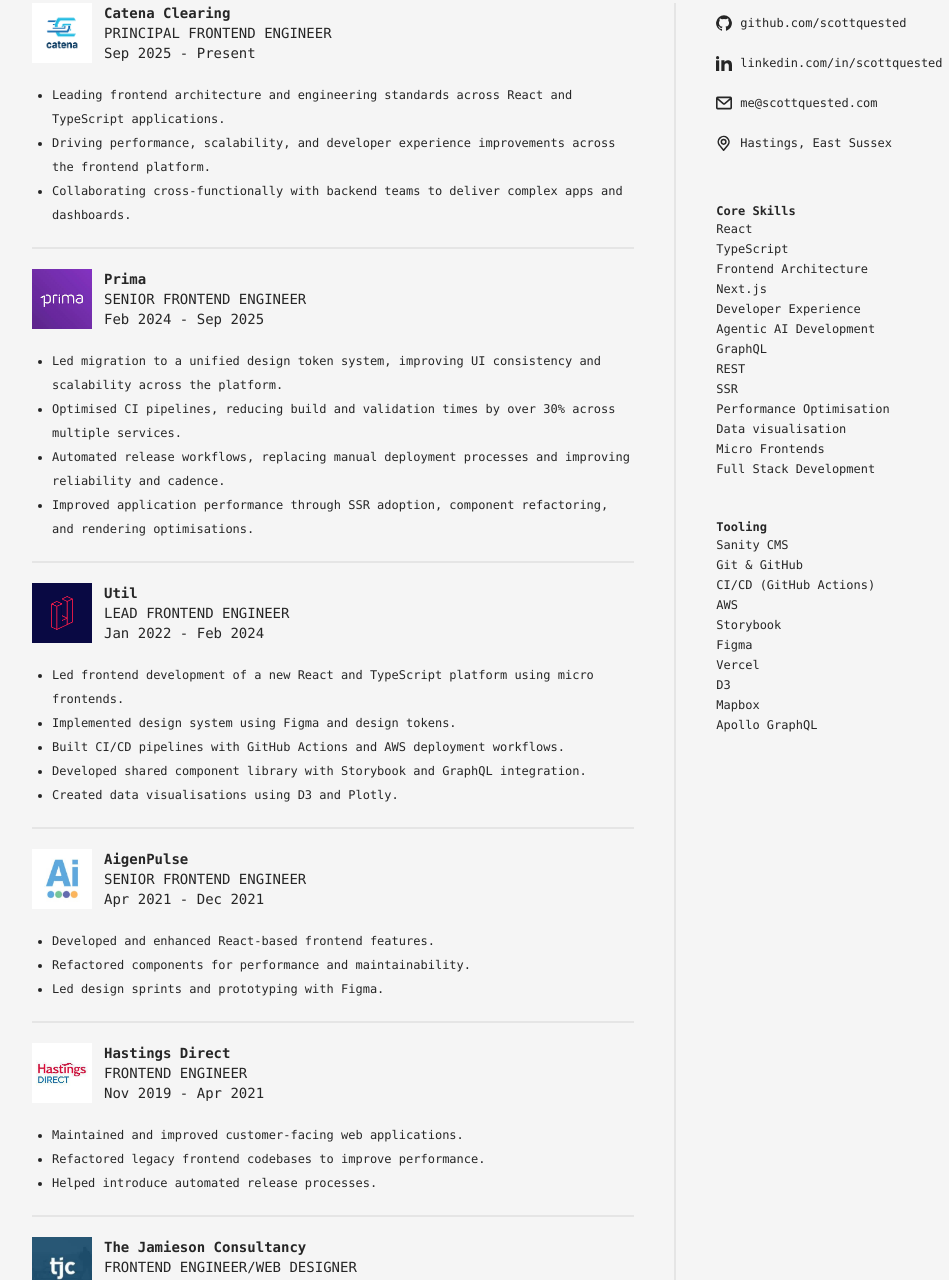
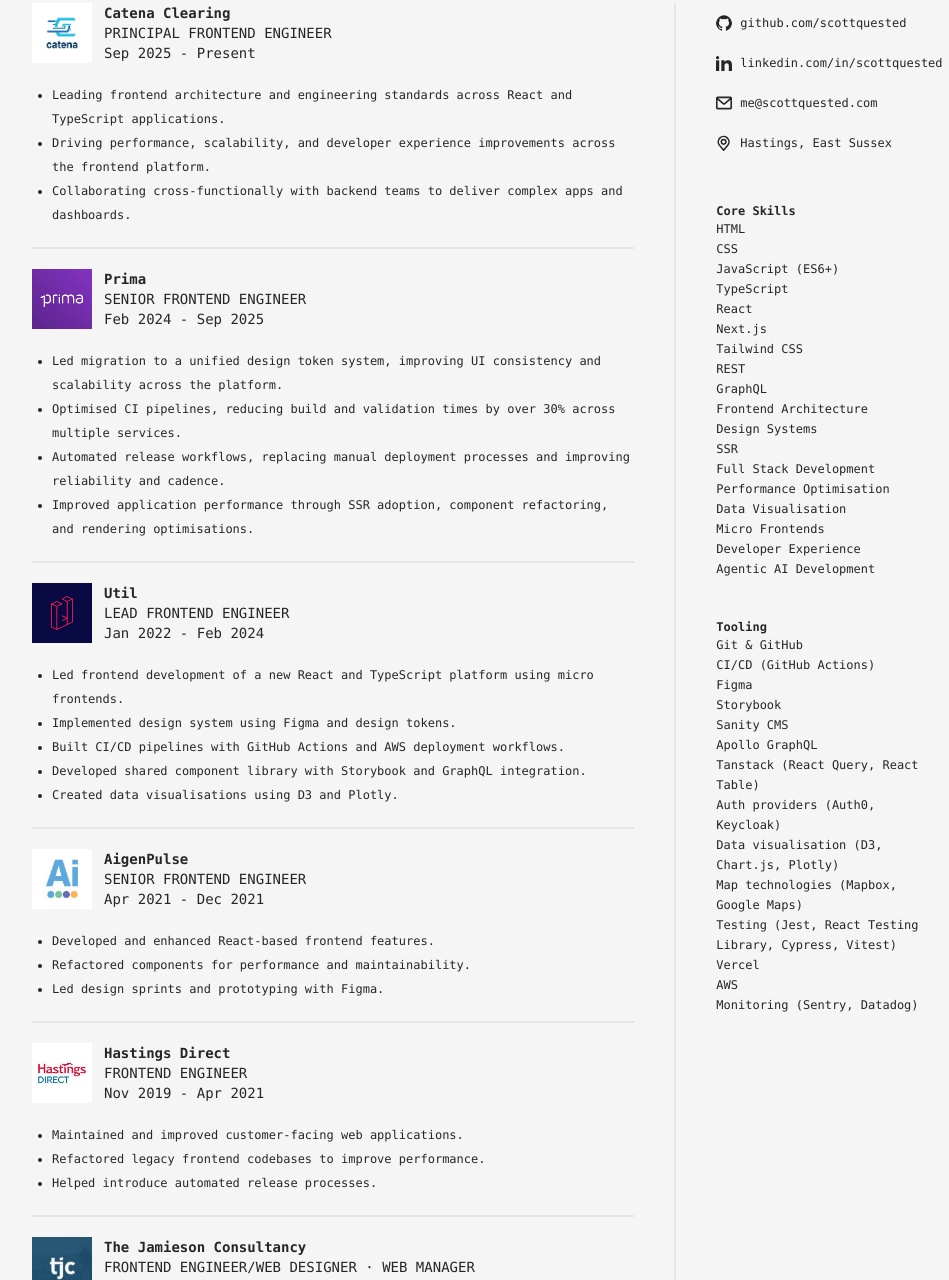
Before and after one commit to scottquested/cv, a website: page index.html in a window 1280 px wide. Shown: the part 425-1705 px from the top of the page, without its empty margins (153-1102 px from the left). Drawn offline with Linux system fonts and the light colour scheme.

Commit message:
feat: update job title and enhance skills and tooling sections in index.html

```diff
--- a/index.html
+++ b/index.html
@@ -214,7 +214,7 @@
 					/>
 					<div class="text-sm">
 						<h3 class="font-semibold">The Jamieson Consultancy</h3>
-						<h4 class="uppercase">Frontend Engineer/Web Designer</h4>
+						<h4 class="uppercase">Frontend Engineer/Web Designer · Web Manager</h4>
 						<time>Aug 2014 - Nov 2019</time>
 					</div>
 				</div>
@@ -344,34 +344,56 @@
 			<section class="mb-10">
 				<h3 class="font-semibold">Core Skills</h3>
 				<ul class="leading-5">
+					<li>HTML</li>
+					<li>CSS</li>
+					<li>JavaScript (ES6+)</li>
+					<li>TypeScript</li>
+
 					<li>React</li>
-					<li>TypeScript</li>
+					<li>Next.js</li>
+					<li>Tailwind CSS</li>
+
+					<li>REST</li>
+					<li>GraphQL</li>
+
 					<li>Frontend Architecture</li>
-					<li>Next.js</li>
+					<li>Design Systems</li>
+					<li>SSR</li>
+					<li>Full Stack Development</li>
+
+					<li>Performance Optimisation</li>
+					<li>Data Visualisation</li>
+					<li>Micro Frontends</li>
+
 					<li>Developer Experience</li>
+
 					<li>Agentic AI Development</li>
-					<li>GraphQL</li>
-					<li>REST</li>
-					<li>SSR</li>
-					<li>Performance Optimisation</li>
-					<li>Data visualisation</li>
-					<li>Micro Frontends</li>
-					<li>Full Stack Development</li>
 				</ul>
 			</section>
 			<section class="mb-10">
 				<h3 class="font-semibold">Tooling</h3>
 				<ul class="leading-5">
-					<li>Sanity CMS</li>
 					<li>Git & GitHub</li>
 					<li>CI/CD (GitHub Actions)</li>
+
+					<li>Figma</li>
+					<li>Storybook</li>
+
+					<li>Sanity CMS</li>
+
+					<li>Apollo GraphQL</li>
+					<li>Tanstack (React Query, React Table)</li>
+					<li>Auth providers (Auth0, Keycloak)</li>
+
+					<li>Data visualisation (D3, Chart.js, Plotly)</li>
+					<li>Map technologies (Mapbox, Google Maps)</li>
+
+					<li>Testing (Jest, React Testing Library, Cypress, Vitest)</li>
+
+					<li>Vercel</li>
 					<li>AWS</li>
-					<li>Storybook</li>
-					<li>Figma</li>
-					<li>Vercel</li>
-					<li>D3</li>
-					<li>Mapbox</li>
-					<li>Apollo GraphQL</li>
+
+					<li>Monitoring (Sentry, Datadog)</li>
 				</ul>
 			</section>
 		</sidebar>
```
